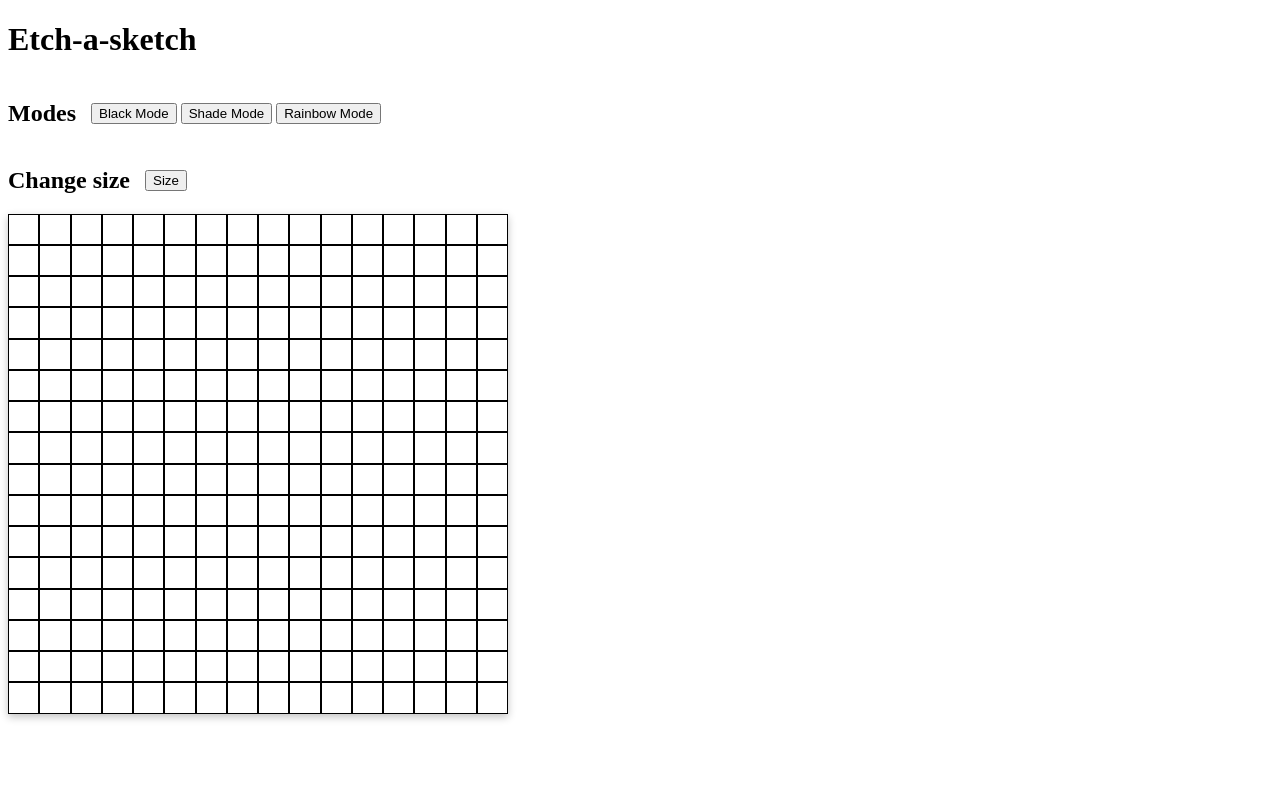
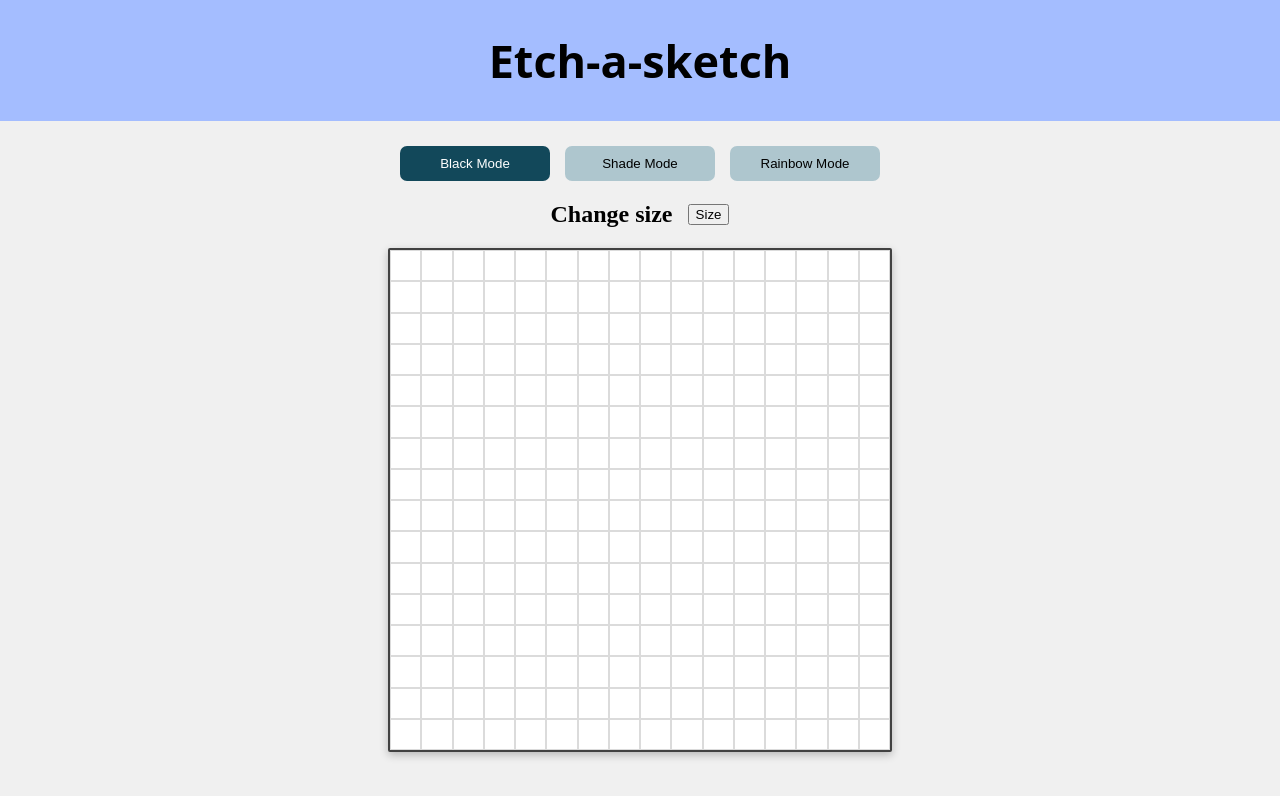
Before and after one commit to danikvh/etch-a-sketch, a plain HTML site: page index.html in a window 1280 px wide. Both pictures are taken after a click on the button "Black Mode". Drawn offline with Linux system fonts and the light colour scheme.

Commit message:
Changes of style

```diff
--- a/app.js
+++ b/app.js
@@ -18,7 +18,6 @@ document.body.onmouseup = () => (mouseDown = false)
 
 //Listeners
 sizeButton.addEventListener('click', enterSize);
-
 colorButton.addEventListener('click', changeMode);
 shadeButton.addEventListener('click', changeMode);
 rainbowButton.addEventListener('click', changeMode);
@@ -84,10 +83,29 @@ function changeColor(e) {
 }
 
 function changeMode(e) {
+    activateButton(e.target.getAttribute("id"));
     mode = e.target.getAttribute("id");
     clearGrid();
     createGrid(size);
 }
 
+function activateButton(e) {
+    if (mode === 'rainbow') {
+        rainbowButton.classList.remove("activated");
+    } else if (mode === 'color') {
+        colorButton.classList.remove("activated");
+    } else if (mode === 'shade') {
+        shadeButton.classList.remove("activated");
+    }
+
+    if (e === 'rainbow') {
+        rainbowButton.classList.add("activated");
+    } else if (e === 'color') {
+        colorButton.classList.add("activated");
+    } else if (e === 'shade') {
+        shadeButton.classList.add("activated");
+    }
+}
+
 
 createGrid(size);
--- a/index.html
+++ b/index.html
@@ -9,14 +9,13 @@
 </head>
 
 <body>
-    <h1>Etch-a-sketch</h1>
+    <div class="header">
+        <h1>Etch-a-sketch</h1>
+    </div>
     <div id="modes">
-        <h2>Modes</h2>
-        <div>
-            <button id="color">Black Mode</button>
-            <button id="shade">Shade Mode</button>
-            <button id="rainbow">Rainbow Mode</button>
-        </div>
+        <button class="mode_button" id="color">Black Mode</button>
+        <button class="mode_button" id="shade">Shade Mode</button>
+        <button class="mode_button" id="rainbow">Rainbow Mode</button>
     </div>
     <div id="size">
         <h2>Change size</h2>
--- a/styles.css
+++ b/styles.css
@@ -1,7 +1,48 @@
+body {
+    background-color: rgb(240, 240, 240);
+    display: flex;
+    flex-direction: column;
+    align-items: center;
+    justify-content: center;
+    margin: 0;
+}
+
+h1 {
+    display: flex;
+    align-items: center;
+    justify-content: center;
+    font-size: 45px;
+    font-family: system-ui, -apple-system, BlinkMacSystemFont, 'Segoe UI', Roboto, Oxygen, Ubuntu, Cantarell, 'Open Sans', 'Helvetica Neue', sans-serif;
+}
+
+.header {
+    background-color: rgb(164, 189, 255);
+    margin-bottom: 25px;
+    width: 100%;
+}
+
 #modes {
     display: flex;
     align-items: center;
     gap: 15px;
+}
+
+.mode_button {
+    width: 150px;
+    height: 35px;
+    border: 1px none black;
+    background-color: rgb(174, 198, 206);
+    border-radius: 7px;
+}
+
+.mode_button:active {
+    background-color: rgb(154, 178, 186);
+    color: var(--primary-light);
+}
+
+.mode_button.activated {
+    background-color: rgb(18, 72, 90);
+    color: white;
 }
 
 #size {
@@ -13,12 +54,22 @@
 .grid {
     height: 500px;
     width: 500px;
-    background-color: var(--secondary-light);
+    background-color: white;
     box-shadow: rgba(0, 0, 0, 0.24) 0px 3px 8px;
     display: grid;
+    border: 2px solid rgb(65, 65, 65);
+    border-radius: 2px;
 }
 
 .grid-element {
-    border: 1px solid black;
+    border: 1px solid rgba(0, 0, 0, 0.142);
     user-select: none;
 }
+
+button {
+  transition: transform 0.1s ease-in-out;
+}
+
+button:hover {
+  transform: scale(1.05);
+}
```
